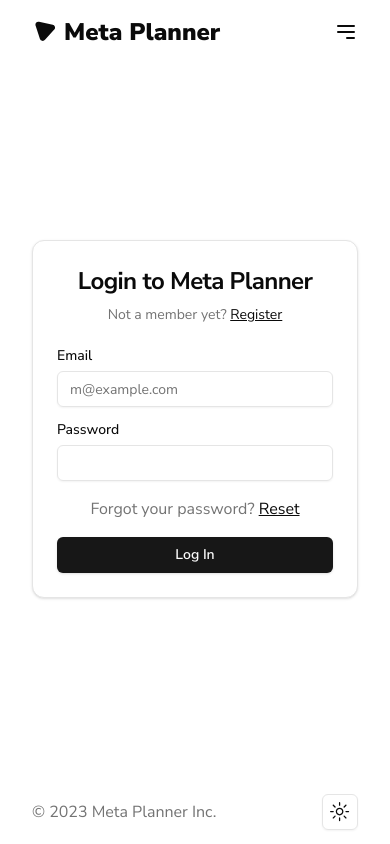
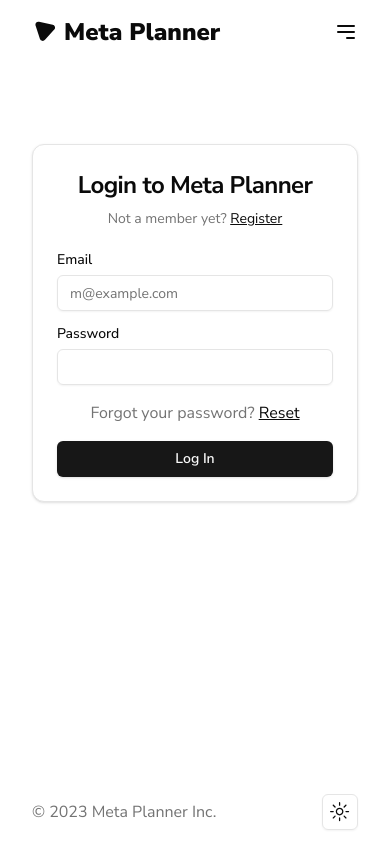
Before and after one commit to ahmedivy/meta-planner, a Next.js app: page /login in a window 390 px wide. Built offline with nearby package versions, Linux system fonts and the light colour scheme.

Commit message:
fix padding for small screens

```diff
--- a/app/login/page.jsx
+++ b/app/login/page.jsx
@@ -2,7 +2,7 @@ import LoginForm from "@/components/login-form"
 
 function Page() {
   return (
-    <div className="w-full flex flex-col items-center flex-grow pt-44">
+    <div className="w-full flex flex-col items-center flex-grow pt-20 lg:pt-40">
       <LoginForm />
     </div>
   )
```
